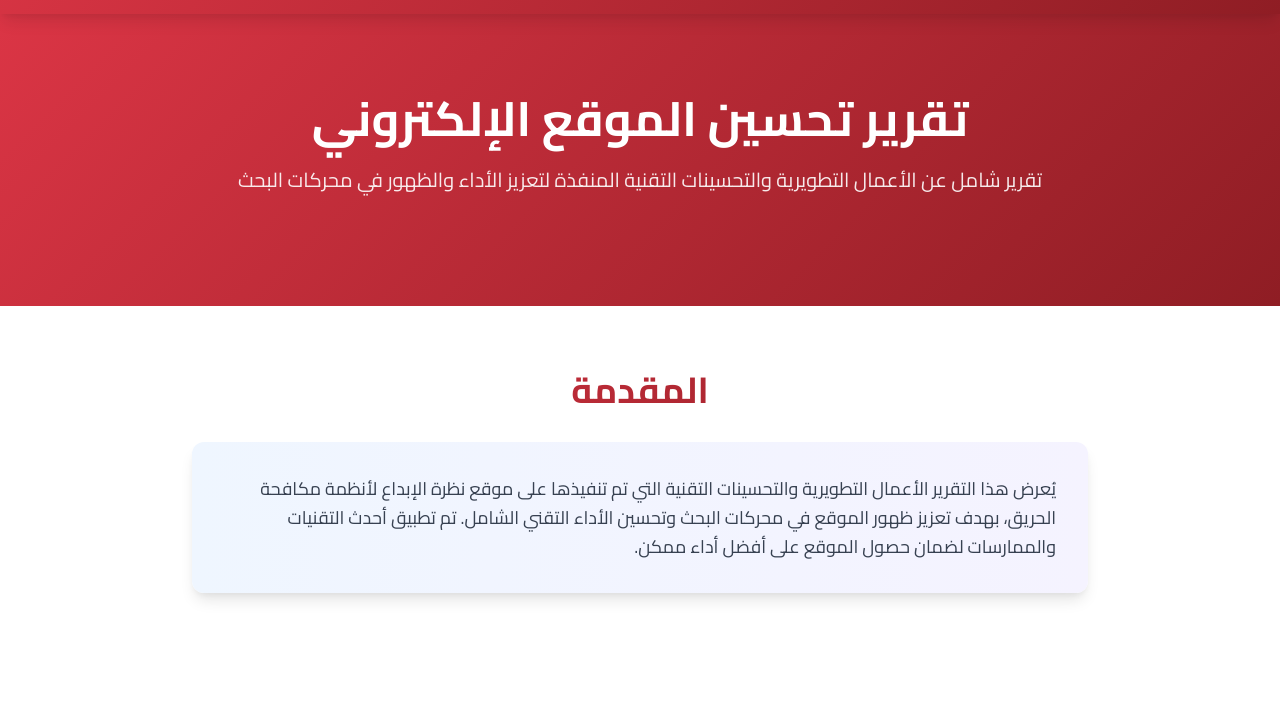
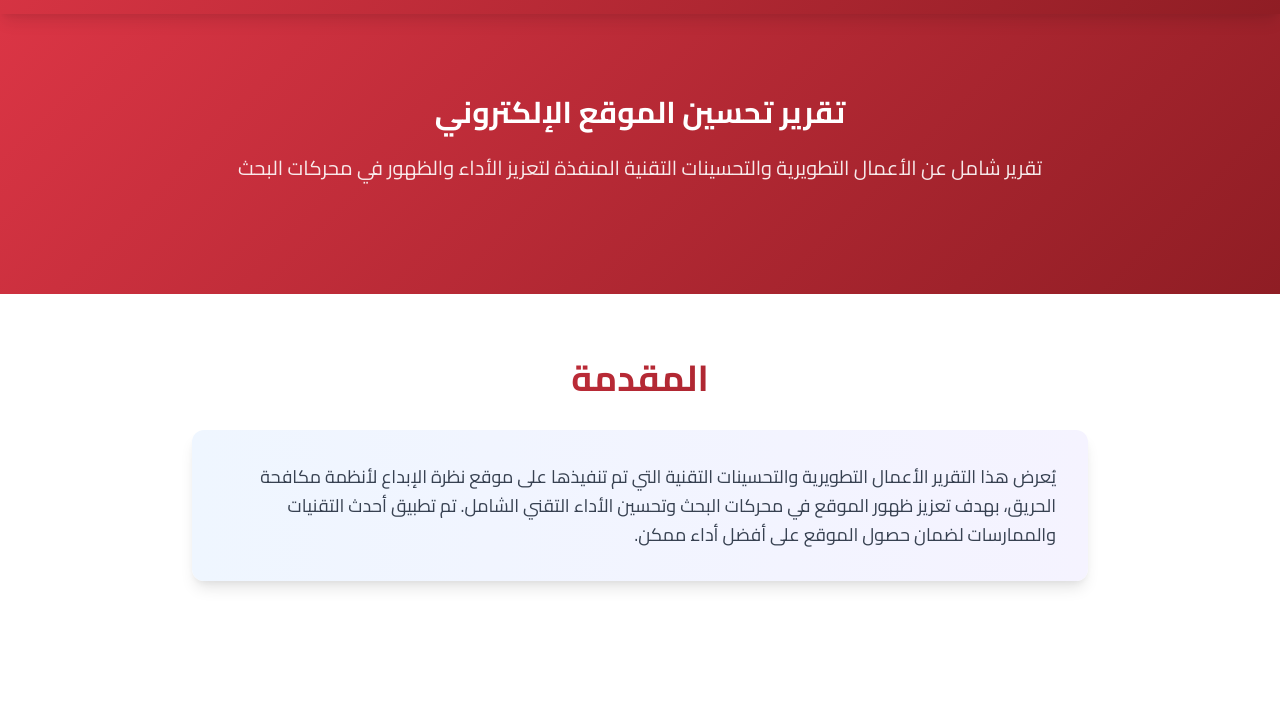
Before and after one commit to Yussef-Makhlouf/seo, a plain HTML site: page index.html in a window 1280 px wide. Shown: the part 96-800 px from the top of the page. Drawn offline with nearby package versions, Linux system fonts and the light colour scheme.

Commit message:
make a banner

```diff
--- a/index.html
+++ b/index.html
@@ -156,7 +156,7 @@
 <section class="gradient-bg text-white py-20">
     <div class="container mx-auto px-4 text-center">
         <div class="max-w-4xl mx-auto">
-            <h2 class="text-5xl font-bold mb-6">تقرير تحسين الموقع الإلكتروني</h2>
+            <h2 class="text-3xl font-bold mb-6">تقرير تحسين الموقع الإلكتروني</h2>
             <p class="text-xl mb-8 opacity-90">تقرير شامل عن الأعمال التطويرية والتحسينات التقنية المنفذة لتعزيز الأداء والظهور في محركات البحث</p>
 
         </div>
```
